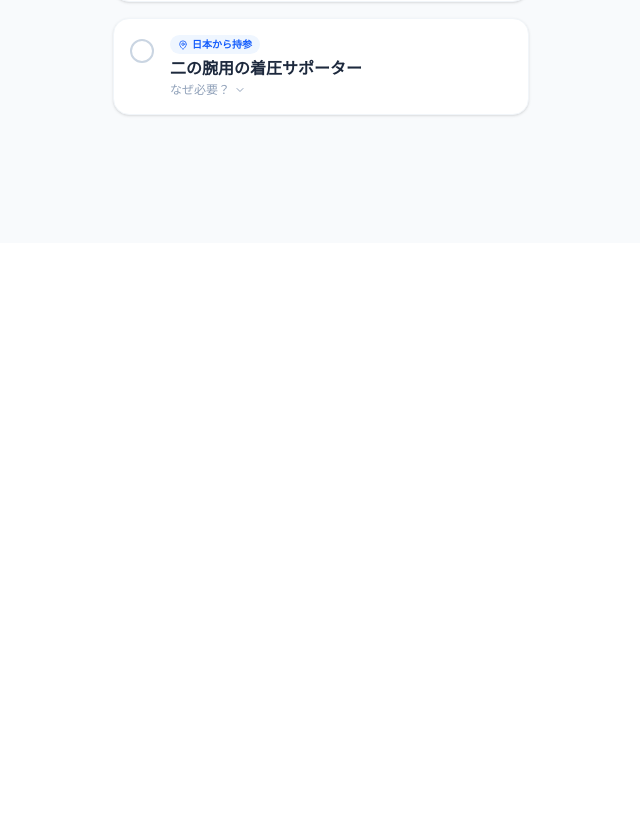
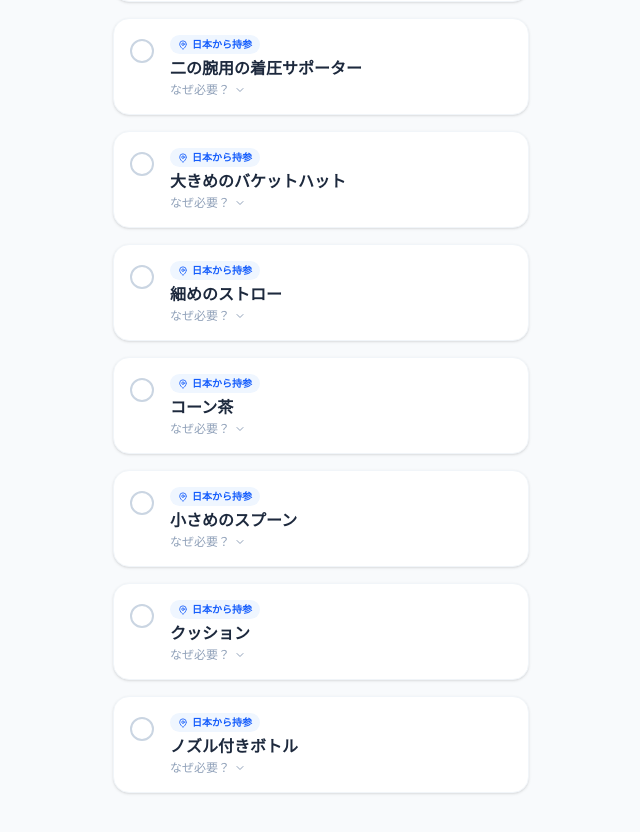
Before and after one commit to kocchiminnna/prep, a React (Vite) app: page / in a window 1280 px wide. Shown: the part 2126-2958 px from the top of the page, without its empty margins (319-959 px from the left). Before the commit the page ends 2369 px from the top, so only its background shows below. Built offline with nearby package versions, Linux system fonts and the light colour scheme.

Commit message:
Add various requested items to multiple categories

```diff
--- a/src/data/items.js
+++ b/src/data/items.js
@@ -42,6 +42,12 @@ export const ITEMS = [
     { id: 217, category: 'lipo', name: 'フェイスバンド', type: 'must', source: 'japan', reason: '顔の脂肪吸引後の固定と腫れ抑制に。クリニックで指定がない場合にあると安心。', affiliateLink: 'https://www.amazon.co.jp/dp/B0BWTDMFKY?tag=oiwaraeru-22' },
     { id: 218, category: 'lipo', name: '着圧レギンス', type: 'must', source: 'japan', reason: '足の脂肪吸引後の圧迫固定とむくみ対策に。メディキュットなどが定番。', affiliateLink: 'https://www.amazon.co.jp/dp/B0CQ3FF6WT?tag=oiwaraeru-22' },
     { id: 219, category: 'lipo', name: '二の腕用の着圧サポーター', type: 'must', source: 'japan', reason: '二の腕の脂肪吸引後の固定に。', affiliateLink: 'https://www.amazon.co.jp/dp/B08QDBY5RB?tag=oiwaraeru-22' },
+    { id: 220, category: 'lipo', name: '大きめのバケットハット', type: 'must', source: 'japan', reason: '顔の脂肪吸引をした場合、圧迫着を隠すのに深めの帽子が必須。', affiliateLink: 'https://www.amazon.co.jp/dp/B0CNP6FB9H?tag=oiwaraeru-22' },
+    { id: 221, category: 'lipo', name: '細めのストロー', type: 'must', source: 'japan', reason: '術後は起き上がるのが辛いため、寝たまま水分補給できるように。', affiliateLink: 'https://www.amazon.co.jp/dp/B0FSCNNB3M?tag=oiwaraeru-22' },
+    { id: 222, category: 'lipo', name: 'コーン茶', type: 'recommended', source: 'japan', reason: '利尿作用があり、むくみを取るのに効果的。カフェインレスで安心。', affiliateLink: 'https://www.amazon.co.jp/dp/B0CHCXK4KJ?tag=oiwaraeru-22' },
+    { id: 223, category: 'lipo', name: '小さめのスプーン', type: 'must', source: 'japan', reason: '顔の脂肪吸引をした場合、口が開きにくくなるため小さいスプーンが便利。', affiliateLink: 'https://www.amazon.co.jp/dp/B08VW37D61?tag=oiwaraeru-22' },
+    { id: 224, category: 'lipo', name: 'クッション', type: 'recommended', source: 'japan', reason: '太ももやお尻周りの脂肪吸引後、座る時の痛み軽減に。', affiliateLink: 'https://www.amazon.co.jp/dp/B0DV4HXHZB?tag=oiwaraeru-22' },
+    { id: 225, category: 'lipo', name: 'ノズル付きボトル', type: 'must', source: 'japan', reason: '顔の脂肪吸引後、口が開きにくい時の水分補給やうがいに便利。', affiliateLink: 'https://www.amazon.co.jp/dp/B08ZZ3JYN1?tag=oiwaraeru-22' },
 
     // --- リフトアップ (Lift) ---
     { id: 301, category: 'lift', name: '帽子 (バケットハット)', type: 'must', source: 'japan', reason: 'フェイスバンドや傷跡を隠すために深めの帽子が必須です。', affiliateLink: 'https://www.amazon.co.jp/dp/B0CNP6FB9H?tag=oiwaraeru-22' },
@@ -64,6 +70,11 @@ export const ITEMS = [
     { id: 406, category: 'eye', name: '綿棒', type: 'must', source: 'japan', reason: '目元の細かい汚れ取りや軟膏塗布に。', affiliateLink: 'https://www.amazon.co.jp/dp/B0CFZRYCKQ?tag=oiwaraeru-22' },
     { id: 407, category: 'eye', name: 'かぼちゃスープ', type: 'recommended', source: 'korea', reason: 'むくみ対策に。', affiliateLink: 'https://www.amazon.co.jp/s?k=%E3%82%AF%E3%83%8E%E3%83%BC%E3%83%AB+%E3%81%8B%E3%81%BC%E3%81%A1%E3%82%83%E3%82%B9%E3%83%BC%E3%83%97&tag=oiwaraeru-22' },
     { id: 408, category: 'eye', name: '洗顔シート', type: 'must', source: 'japan', reason: '抜糸までは目元を濡らせないため、顔全体はシートで洗顔します。', affiliateLink: 'https://www.amazon.co.jp/dp/B09MHWYL1V?tag=oiwaraeru-22' },
+    { id: 409, category: 'eye', name: 'ドルマイシン軟膏', type: 'must', source: 'japan', reason: '病院からもらった軟膏がなくなったとき用に。殺菌・消毒に。', affiliateLink: 'https://www.amazon.co.jp/dp/B005UIZY1C?tag=oiwaraeru-22' },
+    { id: 410, category: 'eye', name: '目元用洗浄綿', type: 'must', source: 'japan', reason: '目脂や血混じりの涙を拭く用に。個包装で清潔なものがおすすめ。', affiliateLink: 'https://www.amazon.co.jp/dp/B01MG5K4N1?tag=oiwaraeru-22' },
+    { id: 411, category: 'eye', name: '帽子', type: 'must', source: 'japan', reason: 'ダウンタイム中の外出時に目元を隠すのに便利。', affiliateLink: 'https://www.amazon.co.jp/dp/B0CNP6FB9H?tag=oiwaraeru-22' },
+    { id: 412, category: 'eye', name: '保冷剤', type: 'must', source: 'japan', reason: '術後数日は冷やすことが重要。いくつか持っておくと交互に使えます。', affiliateLink: null },
+    { id: 413, category: 'eye', name: '冷えピタ', type: 'recommended', source: 'japan', reason: '術後に微熱が出ることがあるので、おでこなどに貼って冷やす用。', affiliateLink: null },
 
     // --- 鼻整形 (Nose) ---
     { id: 501, category: 'nose', name: '小さめの歯ブラシ', type: 'must', source: 'japan', reason: '鼻の下が動かせず口が大きく開けられないため、ヘッドが小さい子供用が必須。', affiliateLink: 'https://www.amazon.co.jp/dp/B01MR6SU4B?tag=oiwaraeru-22' },
@@ -85,6 +96,9 @@ export const ITEMS = [
     { id: 517, category: 'nose', name: '鼻うがいキット', type: 'recommended', source: 'japan', reason: '術後の鼻詰まり解消や清潔保持に（医師の指示に従って使用）。', affiliateLink: 'https://www.amazon.co.jp/dp/B09HH58HXT?tag=oiwaraeru-22' },
     { id: 518, category: 'nose', name: '濡れてるコットン', type: 'recommended', source: 'japan', reason: '目やにや顔の汚れを優しく拭き取るのに。', affiliateLink: 'https://www.amazon.co.jp/dp/B00BES4GKM?tag=oiwaraeru-22' },
     { id: 519, category: 'nose', name: 'プロテイン', type: 'recommended', source: 'japan', reason: '組織の修復にはタンパク質が必要です。', affiliateLink: 'https://www.amazon.co.jp/dp/B072TSRJ6D?tag=oiwaraeru-22' },
+    { id: 520, category: 'nose', name: 'ドルマイシン軟膏', type: 'must', source: 'japan', reason: '病院からもらった軟膏がなくなったとき用に。', affiliateLink: 'https://www.amazon.co.jp/dp/B005UIZY1C?tag=oiwaraeru-22' },
+    { id: 521, category: 'nose', name: 'のどぬーるスプレー', type: 'must', source: 'japan', reason: '鼻が詰まって口呼吸になり、喉を痛めやすいため。', affiliateLink: 'https://www.amazon.co.jp/dp/B000YZN4OK?tag=oiwaraeru-22' },
+    { id: 522, category: 'nose', name: '前開きの服', type: 'must', source: 'japan', reason: '鼻をぶつけないよう、脱ぎ着が楽な前開きの服が必須。', affiliateLink: null },
 
     // --- 骨切り (Bone) ---
     { id: 601, category: 'bone', name: '小さいスプーン (デザート用)', type: 'must', source: 'japan', reason: '口が開かないため、小さいスプーンでないと食事ができません。コンビニでもらっておくと良い。', affiliateLink: 'https://www.amazon.co.jp/dp/B08VW37D61?tag=oiwaraeru-22' },
@@ -100,8 +114,11 @@ export const ITEMS = [
     { id: 613, category: 'bone', name: 'かぼちゃスープ', type: 'recommended', source: 'korea', reason: '腫れケアに。', affiliateLink: 'https://www.amazon.co.jp/s?k=%E3%82%AF%E3%83%8E%E3%83%BC%E3%83%AB+%E3%81%8B%E3%81%BC%E3%81%A1%E3%82%83%E3%82%B9%E3%83%BC%E3%83%97&tag=oiwaraeru-22' },
     { id: 614, category: 'bone', name: '個包装綿棒', type: 'recommended', source: 'japan', reason: '口内や鼻のケアに。', affiliateLink: 'https://www.amazon.co.jp/dp/B0FKFQK7PX?tag=oiwaraeru-22' },
     { id: 615, category: 'bone', name: 'シャンプーハット', type: 'recommended', source: 'japan', reason: 'こめかみの傷口を濡らさないように髪を洗うために必要。', affiliateLink: 'https://www.amazon.co.jp/dp/B085XF6JNV?tag=oiwaraeru-22' },
+    { id: 616, category: 'bone', name: '細めのストロー', type: 'must', source: 'japan', reason: '口が少ししか開かないため、細いストローでないと飲み物が飲めません。', affiliateLink: 'https://www.amazon.co.jp/dp/B0FSCNNB3M?tag=oiwaraeru-22' },
+    { id: 617, category: 'bone', name: 'ノズル付きボトル', type: 'must', source: 'japan', reason: '口が開きにくい期間の水分補給やうがいに必須レベルで便利。', affiliateLink: 'https://www.amazon.co.jp/dp/B08ZZ3JYN1?tag=oiwaraeru-22' },
 
     // --- いらなかったもの (Waste) ---
     { id: 901, category: 'nose', name: 'シャンプーハット', type: 'waste', source: 'japan', reason: '現地で美容室に行ってシャンプーしてもらう場合は不要でした。', affiliateLink: null },
     { id: 902, category: 'lipo', name: '大量の服', type: 'waste', source: 'japan', reason: '術後は痛みで着替えが大変なので、同じ楽な服ばかり着ることになります。', affiliateLink: null },
+    { id: 903, category: 'eye', name: '冷えピタ', type: 'waste', source: 'japan', reason: '目周りを冷やすときは保冷剤等で冷やすべき。', affiliateLink: null },
 ];
```
